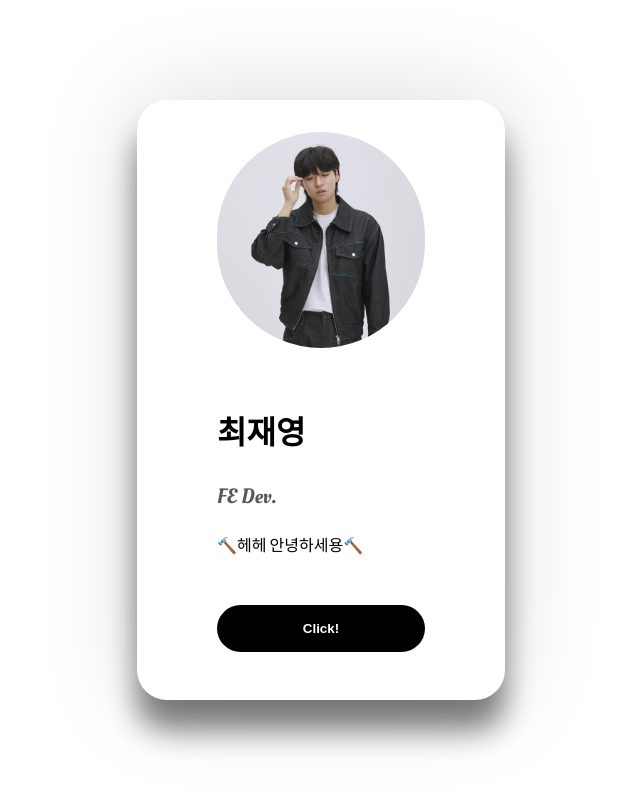
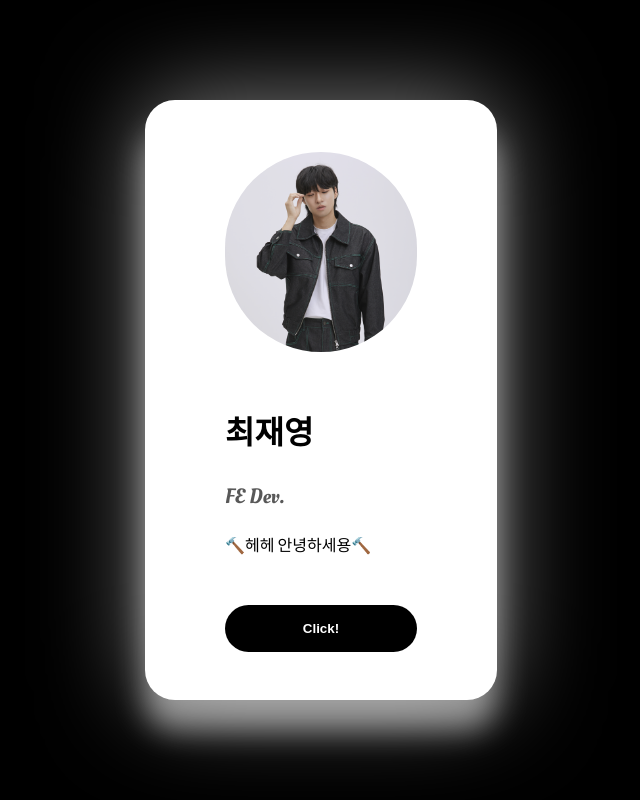
Before and after one commit to cjy3458/zza_lng, a React (Vite) app: page / in a window 1280 px wide. Shown: the whole page, without its empty margins (319-959 px from the left). Built offline with nearby package versions, Linux system fonts and the light colour scheme; the HTML template or start-up script is replaced by a standard one.

Commit message:
fix: 화면전환 효과 추가

```diff
--- a/src/App.css
+++ b/src/App.css
@@ -9,4 +9,6 @@ body {
   align-items: center;
   justify-content: center;
   margin: 0;
+  overflow-x: hidden;
+
 }
--- a/src/components/NewLanding.jsx
+++ b/src/components/NewLanding.jsx
@@ -1,5 +1,4 @@
 import React, { useState, useRef, useEffect } from 'react';
-import './newLanding.css'; // CSS 파일 경로 확인 필요
 import styled from 'styled-components';
 
 function CardComponent() {
@@ -56,23 +55,23 @@ function CardComponent() {
 
 	return (
 		<Wrapper className={`${click ? 'white' : ''}`}>
-			<div className="container" ref={containerRef}>
-				<div className="card" style={style}>
-					<div className="item">
-						<img src="/img/image.png" alt="profile" />
-					</div>
-					<div className="info">
+			<Container ref={containerRef}>
+				<Card className={`${click ? 'white' : ''}`} style={style}>
+					<Item>
+						<ItemImage src="/img/image.png" alt="profile" />
+					</Item>
+					<Info>
 						<h2 className="title" style={{ transform: 'translateZ(150px)' }}>
 							최재영
 						</h2>
 						<h3 style={{ transform: 'translateZ(125px)' }}>FE Dev.</h3>
 						<div>🔨헤헤 안녕하세용🔨</div>
-						<div className="purchase" style={{ transform: 'translateZ(75px)' }}>
+						<Purchase style={{ transform: 'translateZ(75px)' }}>
 							<button onClick={onClick}>Click!</button>
-						</div>
-					</div>
-				</div>
-			</div>
+						</Purchase>
+					</Info>
+				</Card>
+			</Container>
 		</Wrapper>
 	);
 }
@@ -81,14 +80,85 @@ export default CardComponent;
 
 const Wrapper = styled.div`
 	display: flex;
-	width: 100%;
+	width: 10000px;
 	height: 100vh;
 	align-items: center;
 	justify-content: center;
-	/* background-color: black; */
+	background-color: black;
 	align-content: center;
 	font-family: 'Oleo Script', cursive;
+	transition: background-color 2s ease;
 	&.white {
 		background-color: white;
 	}
 `;
+
+const Container = styled.div`
+	width: 350px;
+	display: flex;
+	justify-content: center;
+	align-items: center;
+`;
+
+const Card = styled.div`
+	width: 30rem;
+	border-radius: 30px;
+	padding: 0rem 5rem;
+	background-color: white;
+	color: black;
+	box-shadow: 0 30px 30px rgba(255, 255, 255, 0.5), 0 0 100px rgba(255, 255, 255, 0.5);
+	transform-style: preserve-3d;
+	transition: all 0.1s ease, all 0.3s ease;
+	&.white {
+		visibility: hidden;
+		opacity: 0;
+		transition: visibility 0s 1s, opacity 1s linear !important;
+	}
+`;
+
+const Item = styled.div`
+	min-height: 35vh;
+	display: flex;
+	justify-content: center;
+	align-items: center;
+`;
+
+const ItemImage = styled.img`
+	margin-top: 1.5rem;
+	width: 12rem;
+	z-index: 2;
+	transition: all 0.75s ease-out;
+	border-radius: 10rem;
+`;
+
+const Info = styled.div`
+	h2 {
+		font-size: 2rem;
+	}
+	h3 {
+		font-size: 1.3rem;
+		color: #585858;
+		font-weight: lighter;
+		transition: all 0.75s ease-out;
+	}
+`;
+
+const Purchase = styled.div`
+	margin: 3rem 0;
+	button {
+		width: 100%;
+		padding: 1rem 0rem;
+		background: #000;
+		border: none;
+		color: #fff;
+		cursor: pointer;
+		border-radius: 30px;
+		font-weight: bolder;
+		&:hover {
+			background: grey;
+			border: 2px solid black;
+			color: black;
+			transition: all 0.75s ease-out;
+		}
+	}
+`;
--- a/src/components/newLanding.css
+++ b/src/components/newLanding.css
@@ -1,10 +1,4 @@
 
-.container {
-  width: 40%;
-  display: flex;
-  justify-content: center;
-  align-items: center;
-}
 .card {
   /* min-height: 80vh; */
   width: 35rem;
```
